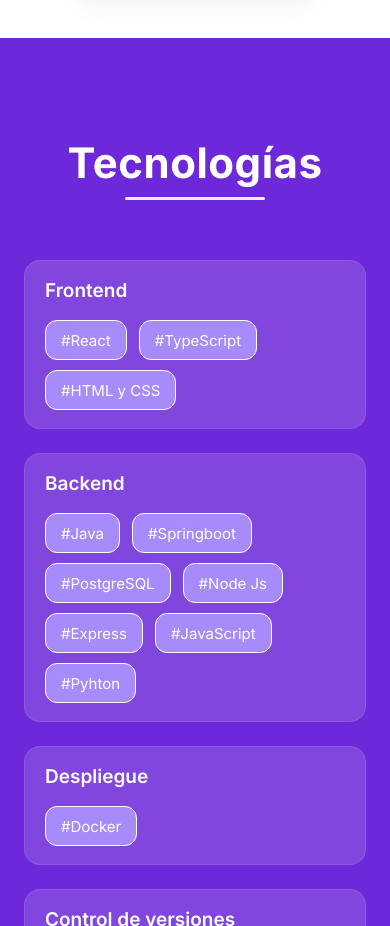
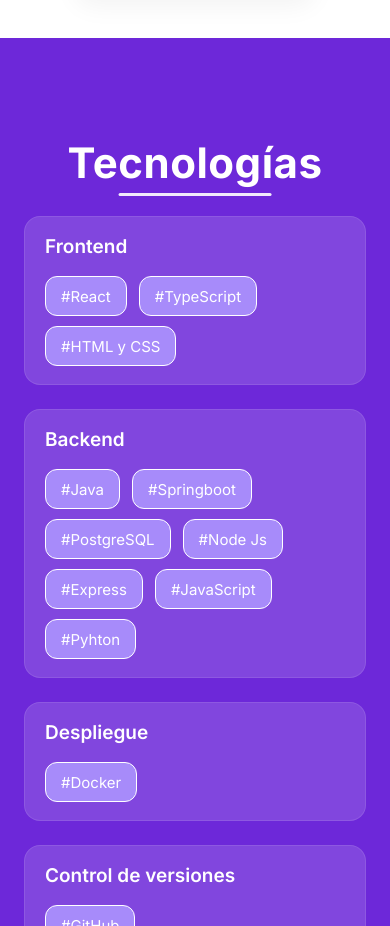
Before and after one commit to anadruetta29/dev-portfolio, a React (Vite) app: page / in a window 390 px wide. Shown: the part 1890-2816 px from the top of the page. Built offline with nearby package versions, Linux system fonts and the light colour scheme.

Commit message:
Update style.module.css

```diff
--- a/src/ui/components/sections/skills/style.module.css
+++ b/src/ui/components/sections/skills/style.module.css
@@ -90,6 +90,16 @@
         gap: 24px;
     }
 
+	.title {
+        margin-bottom: 16px;
+    }
+
+    .title h2::after {
+        width: 60%;
+        height: 3px;
+        bottom: -8px;
+    }
+
     .categoryCard {
         padding: 18px 20px;
         border-radius: 16px;
```
